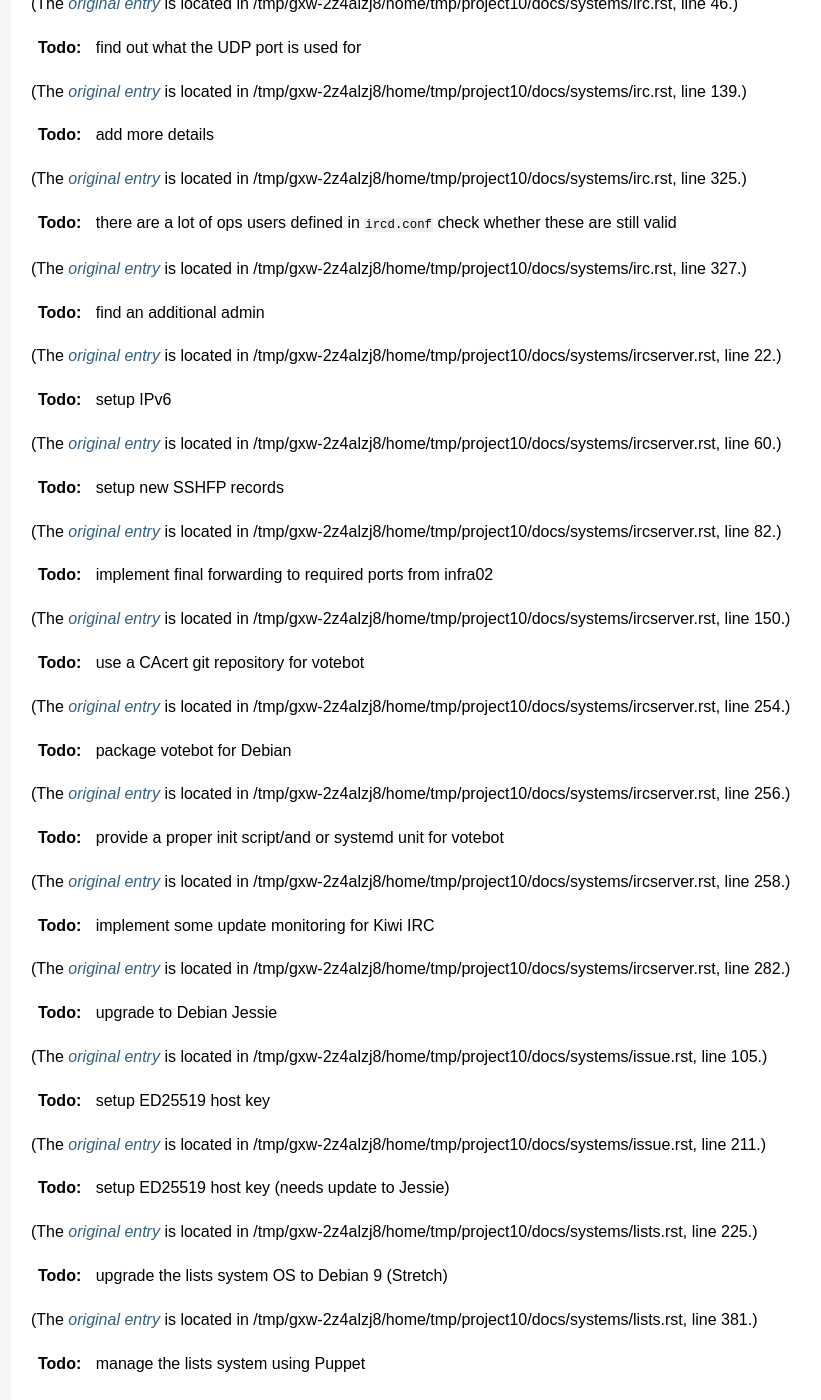
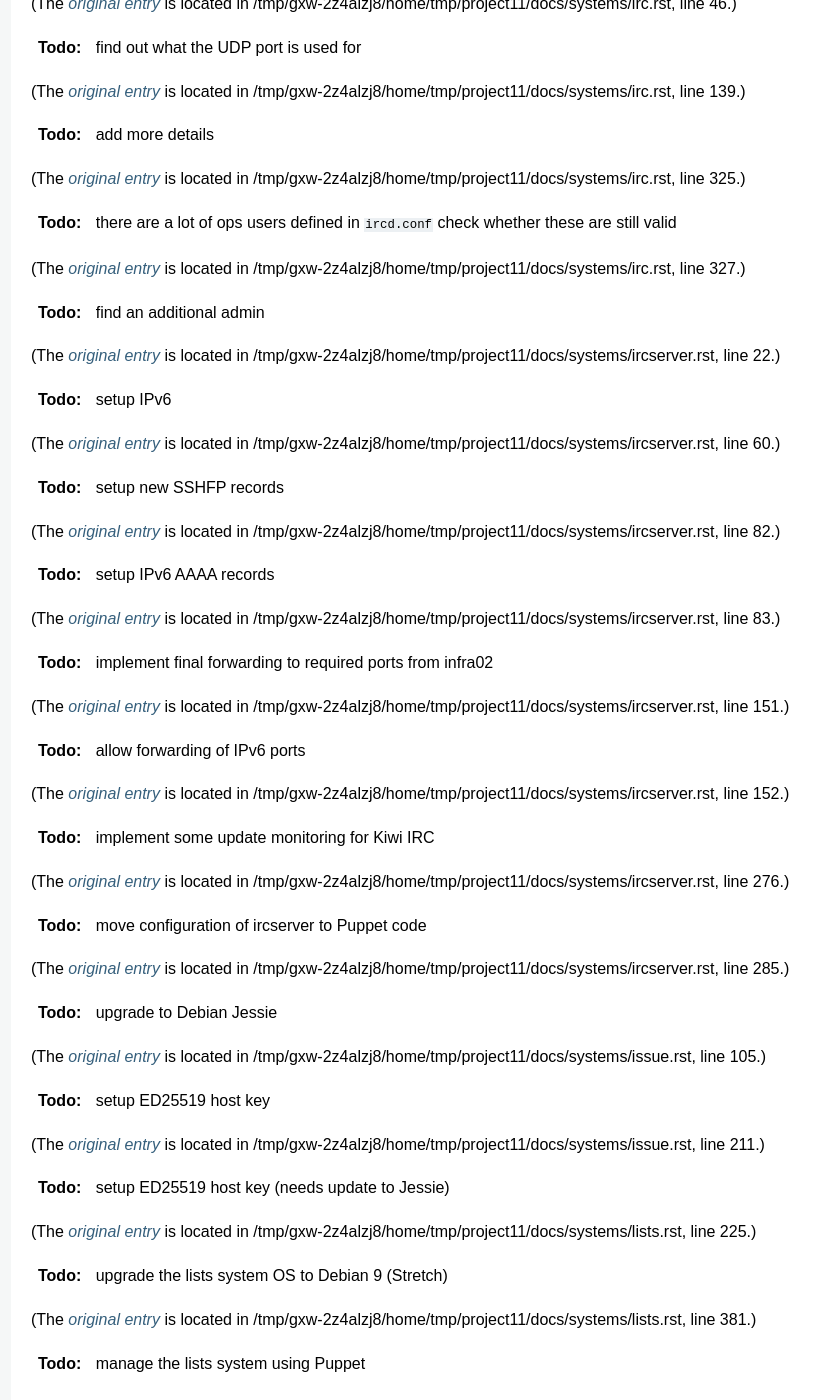
Before and after one commit to CAcertOrg/cacert-infradocs, a Sphinx documentation site: the page built from docs/index.rst, in a window 1280 px wide and 1400 px high, scrolled down 6152 px. Shown: the whole window, without its empty margins (219-1040 px from the left). Built offline with Sphinx 7.4.7, drawn with Linux system fonts in a browser that asks for light colours; pages that are not in the unit, such as notebooks, are missing from menus; some of the changed text lies outside the part shown.

Commit message:
Document ircserver changes
- ircserver basic configuration is now using Puppet
- votebot has been replaced by the new Spring-Boot based code

```diff
--- a/docs/systems/ircserver.rst
+++ b/docs/systems/ircserver.rst
@@ -80,6 +80,7 @@
 ======================= ======== ==========================================
 
 .. todo:: setup new SSHFP records
+.. todo:: setup IPv6 AAAA records
 
 .. seealso::
 
@@ -148,6 +149,7 @@
 +-------------+-------+-----------------+
 
 .. todo:: implement final forwarding to required ports from :doc:`infra02`
+.. todo:: allow forwarding of IPv6 ports
 
 Running services
 ----------------
@@ -205,6 +210,7 @@
 
 * DNS (53) resolving nameservers 172.16.2.2 and 172.16.2.3
 * :doc:`emailout` as SMTP relay
+* :doc:`puppet` (tcp/8140) as Puppet master
 * :doc:`proxyout` as HTTP proxy for APT
 
 Security
@@ -234,29 +240,17 @@
 ~~~~~~~
 
 The :ref:`Votebot <votebot>` is a custom developed IRC daemon that is packaged
-as a self contained Java jar archive. The bot is started manually as described
-above. For improved maintainability it should be packaged and provide a start
-mechanism that is better integrated with the system.
+as a self contained executable Spring-Boot jar archive. The bot is started via
+init.
 
 .. _votebot:
 
 .. topic:: Votebot
 
    The vote bot is a Java based IRC bot developed at
-   https://github.com/CAcertOrg/cacert-votebot. The bot is started manually by
-   running
-
-   .. code-block:: bash
-
-      java -DvoteBot.meetingChn=SGM -cp VoteBot.jar \
-        de.dogcraft.irc.CAcertVoteBot -u -h 10.0.0.14 -p 6667 --nick VoteBot
-
-.. todo:: use a CAcert git repository for votebot
-
-.. todo:: package votebot for Debian
-
-.. todo:: provide a proper init script/and or systemd unit for votebot
-
+   https://git.cacert.org/gitweb/?p=cacert-votebot.git and built at
+   https://jenkins.cacert.org/job/cacert-votebot/. The bot is started
+   automatically via its init script.
 
 Kiwi IRC
 ~~~~~~~~
@@ -285,6 +279,11 @@
 Critical Configuration items
 ============================
 
+The system configuration is managed via Puppet profiles. There should be no
+configuration items outside of the Puppet repository.
+
+.. todo:: move configuration of :doc:`ircserver` to Puppet code
+
 Keys and X.509 certificates
 ---------------------------
 
@@ -296,7 +295,6 @@
    :expiration: Mar 16 09:35:36 2020 GMT
    :sha1fp:     42:F6:7C:4E:0C:AC:8A:42:7D:9A:94:55:7E:73:7E:E9:40:5C:87:91
    :issuer:     CA Cert Signing Authority
-
 
 .. index::
    pair: inspircd; configuration
@@ -315,6 +313,9 @@
 
 Atheme-services is installed from a Debian package. It is configured via
 :file:`/etc/atheme/atheme.conf`.
+
+.. index::
+   pair: Kiwi IRC; configuration
 
 Kiwi IRC configuration
 ----------------------
@@ -335,6 +336,17 @@
 :file:`/etc/nginx/sites-available/default`. The same certificate and private
 key are used for inspirced and nginx.
 
+votebot configuration
+---------------------
+
+Votebot is configured via spring-boot mechanisms. The current configuration file
+is :file:`/home/votebot/cacert-votebot-0.1.0-SNAPSHOT.conf` and configures
+Votebot to connect to localhost as VoteBot. The bot uses the channels #agm and
+#vote. Channels could be changed in an :file:`application.properties` file in
+:file:`/home/votebot`. The available property names can be found in the `git
+repository`_.
+
+.. _git repository: https://git.cacert.org/gitweb/?p=cacert-votebot.git;a=blob;f=src/main/resources/application.properties
 
 Tasks
 =====
--- a/docs/systems/puppet.rst
+++ b/docs/systems/puppet.rst
@@ -178,6 +178,7 @@
 Connected Systems
 -----------------
 
+* :doc:`ircserver`
 * :doc:`jenkins`
 * :doc:`motion`
 * :doc:`proxyin`
```
Also changed, not shown: other parts of docs/systems/ircserver.rst (+3 -1 lines).
